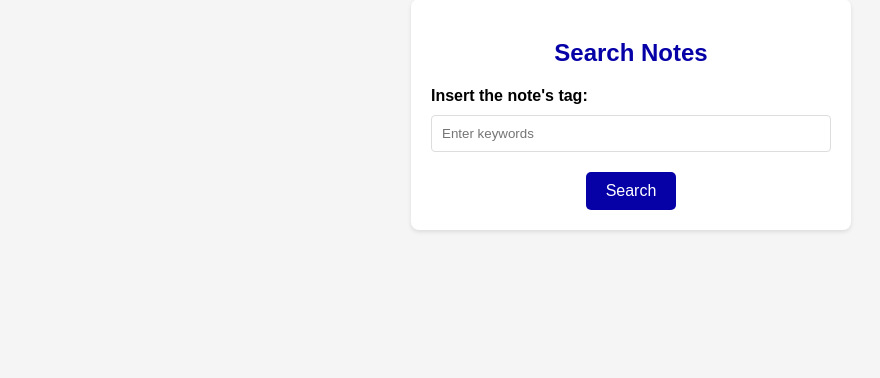
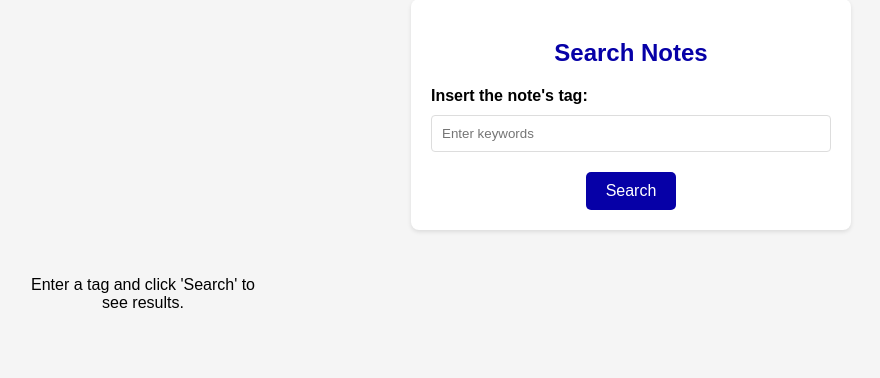
Before and after one commit to LucasDuarte026/Notes_webServerContainerized, a Flask app: page /search in a window 1280 px wide. Shown: the part 113-491 px from the top of the page, without its empty margins (9-889 px from the left). Run offline with Flask 3, Linux system fonts and the light colour scheme; parts of the project's set-up code (start-up, migrations or seed data) failed here and were passed over; some libraries are stand-ins or nearby versions.

Commit message:
search by tag working

```diff
--- a/project/public-notes/web/app/app.py
+++ b/project/public-notes/web/app/app.py
@@ -9,7 +9,7 @@ logging.basicConfig(level=logging.INFO, format='%(asctime)s - %(levelname)s - %(
 
 app = Flask(__name__)
 
-app.config['POSTGRES_HOST'] = 'db'
+app.config['POSTGRES_HOST'] = 'localhost'
 app.config['POSTGRES_PORT'] = '5432'
 app.config['POSTGRES_DB'] = 'pn_database'
 app.config['POSTGRES_USER'] = 'lucas'
@@ -39,12 +39,10 @@ def get_current_tag():
     """
     connect to the database and get the current tag value.
     """
-    current_tag=None
+    current_tag = -1
     conn, cur = None,None
     conn = get_db_connection()
-    if not conn:
-        app.logger.error("Could not get database connection for configuration.")
-        return
+
 
     # Check if table exists before trying to select from it
     cur = conn.cursor()
@@ -58,13 +56,13 @@ def get_current_tag():
 
             highest_tag = cur.fetchone()
 
-            if highest_tag:
-                current_tag = int(highest_tag[0])
-                app.logger.info(f"highest_tag: {current_tag}")
-            else:
-                app.logger.info("problem with tag value.")
+        if highest_tag and highest_tag[0] is not None:
+            current_highest_tag = int(highest_tag[0])
+            app.logger.info(f"Initialized current highest tag to: {current_highest_tag}")
         else:
-            app.logger.warning("Table 'notes' does not exist. Please create it manually if needed.")
+            # This branch should theoretically be covered by COALESCE, but acts as a fallback
+            current_highest_tag = 0 # If no notes, start from 0 or 1
+            app.logger.info(f"No existing notes found. Initializing current highest tag to: {current_highest_tag}")
 
 
         conn.commit() # Commit any potential changes (like table creation)
@@ -85,10 +83,12 @@ def get_current_tag():
 def main_page():
     """Renders the main page for creating notes."""
     return render_template('create_page.html')
+
 @app.route('/search')
 def search_page():
     """Renders the main page for searching notes."""
     return render_template('search_page.html')
+
 @app.route('/notesperuser')
 def user_page():
     """Renders the main page for displaying notes per user."""
@@ -161,9 +161,6 @@ def create_note():
 
     # --- Database Insertion ---
     conn = get_db_connection()
-    if not conn:
-        app.logger.error("Failed to get database connection for note creation.")
-        return jsonify({'error': 'Failed to connect to the database.'}), 500
 
     cursor = None
 
@@ -196,6 +193,66 @@ def create_note():
         if conn:
             conn.close()
 
+@app.route('/remove_notes_by_tag', methods=['DELETE'])
+def remove_note_tag():
+    """
+    Removes notes by a tag.
+    """
+    app.logger.info("Received request to delete a note.")
+    data = request.get_json()
+
+    # Log raw received data for debugging
+    app.logger.info(f"Retrieved tag_from_request: {data} (Type: {type(data)})")
+
+    # --- Data Validation ---
+    if not data:
+        app.logger.warning("No JSON data received.")
+        return jsonify({'error': 'No data provided.'}), 400
+
+    remove_tag = data.get('tag')
+    try:
+        test_nummeric = int(remove_tag)  # Attempt to convert to integer
+    except ValueError:
+        # This block executes if int(data) failed because it wasn't a valid integer string.
+        app.logger.warning(f"Invalid tag format received: '{data}'. Tag must be a whole number.")
+        return jsonify({'error': 'Invalid tag format. Tag must be a whole number.'}), 400
+    except TypeError:
+        # This handles cases where data isn't a string or a number at all (e.g., a list, dict)
+        app.logger.warning(f"Unexpected data type for tag received: '{type(data)}'. Tag must be a number or a string representing a number.")
+        return jsonify({'error': 'Invalid tag type. Tag must be a number or a string representing a number.'}), 400
+
+    # --- Database Insertion ---
+    conn = get_db_connection()
+
+    cursor = None
+
+    try:
+        cursor = conn.cursor()
+        query = "DELETE FROM notes WHERE tag = %s;"
+        cursor.execute(query, (remove_tag))
+        conn.commit()
+        app.logger.info("Note successfully deleted in the database.")
+        return jsonify({'message': 'Note successfully deleted!'}), 201
+
+    except ProgrammingError as e:
+        if conn:
+            conn.rollback()
+        app.logger.error(f"Database programming error during note erasing: {e}")
+        app.logger.exception("Full traceback for database programming error:")
+        return jsonify({'error': f"Database error: {e}"}), 500
+    except Exception as e:
+        if conn:
+            conn.rollback()
+        app.logger.error(f"An unexpected error occurred during note erasing: {e}")
+        app.logger.exception("Full traceback for unexpected error:")
+        return jsonify({'error': f"An unexpected error occurred: {e}"}), 500
+    finally:
+        if cursor:
+            cursor.close()
+        if conn:
+            conn.close()
+
+
 
 @app.route('/get_all_notes', methods=['GET'])
 def get_all_notes():
@@ -205,9 +262,6 @@ def get_all_notes():
     """
     app.logger.info("Received request to fetch all notes.")
     conn = get_db_connection()
-    if not conn:
-        app.logger.error("Failed to get database connection for fetching notes.")
-        return jsonify({'error': 'Failed to connect to the database.'}), 500
 
     cursor = None
     notes = []
@@ -238,6 +292,62 @@ def get_all_notes():
         if conn:
             conn.close()
 
+@app.route('/get_notes_per_tag', methods=['POST'])
+def get_notes_per_tag():
+    """
+    Fetches notes from the database matching a given tag.
+    Returns them as a JSON array.
+    """
+    app.logger.info("Received request to fetch notes by tag for search.")
+    data = request.get_json()
+
+    if not data or 'tag' not in data:
+        app.logger.warning("Tag not provided in request body for search.")
+        return jsonify({'error': 'Tag parameter is required.'}), 400
+    tag_to_search = data.get('tag')
+    try:
+        test_nummeric = int(tag_to_search)  # Attempt to convert to integer
+    except ValueError:
+        # This block executes if int(data) failed because it wasn't a valid integer string.
+        app.logger.warning(f"Invalid tag format received: '{data}'. Tag must be a whole number.")
+        return jsonify({'error': 'Invalid tag format. Tag must be a whole number.'}), 400
+
+    except TypeError:
+        # This handles cases where data isn't a string or a number at all (e.g., a list, dict)
+        app.logger.warning(f"Unexpected data type for tag received: '{type(data)}'. Tag must be a number or a string representing a number.")
+        return jsonify({'error': 'Invalid tag type. Tag must be a number or a string representing a number.'}), 400
+
+    conn = get_db_connection()
+    cursor = None
+    notes = []
+    try:
+        cursor = conn.cursor()
+
+        query = "SELECT tag, title, name, email, text FROM notes WHERE tag = %s ORDER BY tag ASC LIMIT 80;"
+        cursor.execute(query, (tag_to_search,)) # <--- This is where the query is executed
+
+        column_names = [desc[0] for desc in cursor.description]
+
+        for row in cursor.fetchall():
+            note = dict(zip(column_names, row))
+            notes.append(note)
+
+        app.logger.info(f"Fetched {len(notes)} notes for tag '{tag_to_search}' from the database.")
+        return jsonify(notes), 200
+
+    except ProgrammingError as e:
+        app.logger.error(f"Database programming error during notes fetch for tag '{tag_to_search}': {e}")
+        app.logger.exception("Full traceback for database programming error:")
+        return jsonify({'error': f"Database error: {e}"}), 500
+    except Exception as e:
+        app.logger.error(f"An unexpected error occurred during notes fetch for tag '{tag_to_search}': {e}")
+        app.logger.exception("Full traceback for unexpected error:")
+        return jsonify({'error': f"An unexpected error occurred: {e}"}), 500
+    finally:
+        if cursor:
+            cursor.close()
+        if conn:
+            conn.close()
 
 
 if __name__ == '__main__':
--- a/project/public-notes/web/app/templates/search_page.html
+++ b/project/public-notes/web/app/templates/search_page.html
@@ -89,6 +89,67 @@
         .search-container button:hover {
             background-color: #3700b3;
         }
+         /* Notes Display Styles */
+        .notes-display-container {
+            display: grid;
+            /* Responsive grid: max 4 columns, adjusts for smaller screens */
+            grid-template-columns: repeat(auto-fill, minmax(200px, 1fr));
+            gap: 20px;
+            margin-top: 30px;
+            padding: 0 20px;
+            max-width: 1200px; /* Limit overall width of the grid */
+            margin-left: auto;
+            margin-right: auto;
+        }
+
+        .note-card {
+            background-color: #ffffff;
+            border: 1px solid #e0e0e0;
+            border-radius: 8px;
+            padding: 15px;
+            box-shadow: 0 2px 10px rgba(0, 0, 0, 0.08);
+            text-align: left;
+            min-height: 150px; /* Ensure a somewhat square-like appearance */
+            display: flex;
+            flex-direction: column;
+            justify-content: space-between; /* Pushes content and footer apart */
+            transition: transform 0.2s ease-in-out;
+        }
+
+        .note-card:hover {
+            transform: translateY(-5px);
+            box-shadow: 0 4px 15px rgba(0, 0, 0, 0.15);
+        }
+
+        .note-card h3 {
+            margin-top: 0;
+            color: #0600a7;
+            font-size: 1.2em;
+            word-wrap: break-word; /* Prevents long words from overflowing */
+        }
+
+        .note-card p {
+            font-size: 0.9em;
+            color: #555;
+            flex-grow: 1; /* Allows text to take available space */
+            overflow: hidden;
+            text-overflow: ellipsis; /* Add ellipsis for long text */
+            display: -webkit-box;
+            -webkit-line-clamp: 4; /* Limit text to 4 lines */
+            -webkit-box-orient: vertical;
+        }
+
+        .note-card .note-meta {
+            font-size: 0.8em;
+            color: #888;
+            margin-top: 10px;
+            border-top: 1px solid #eee;
+            padding-top: 8px;
+        }
+
+        .note-card .note-meta span {
+            display: block;
+        }
     </style>
 </head>
 <body>
@@ -105,11 +166,63 @@
         <button onclick="performSearch()">Search</button>
     </div>
 
+    <div id="notes-display-container" class="notes-display-container">
+        <p>Enter a tag and click 'Search' to see results.</p>
+    </div>
+
     <script>
         function performSearch() {
-            const searchTerm = document.getElementById('search_term').value;
+            const searchTerm = document.getElementById('search_term').value.trim();
+
+            if (!searchTerm) {
+                alert("Please enter a tag to search for.");
+                return;
+            }
+
             console.log("Searching for:", searchTerm);
 
+            const notesContainer = document.getElementById('notes-display-container');
+            notesContainer.innerHTML = '<p>Loading notes...</p>';
+
+            fetch('/get_notes_per_tag', {
+                method: 'POST',
+                headers: {
+                    'Content-Type': 'application/json',
+                },
+                body: JSON.stringify({ tag: searchTerm })
+            })
+            .then(response => {
+                if (!response.ok) {
+                    return response.json().then(err => { throw new Error(err.error || 'Unknown error'); });
+                }
+                return response.json();
+            })
+            .then(notes => {
+                notesContainer.innerHTML = '';
+                if (notes.length === 0) {
+                    notesContainer.innerHTML = `<p>No notes found for tag "<strong>${searchTerm}</strong>".</p>`;
+                    return;
+                }
+
+                notes.forEach(note => {
+                    const noteCard = document.createElement('div');
+                    noteCard.className = 'note-card';
+                    noteCard.innerHTML = `
+                        <h3>${note.title}</h3>
+                        <p>${note.text}</p>
+                        <div class="note-meta">
+                            <span>By: ${note.name} (${note.email})</span>
+                            <span>Tag: ${note.tag}</span>
+                        </div>
+                    `;
+                    notesContainer.appendChild(noteCard);
+                });
+            })
+            .catch(error => {
+                console.error('Error fetching notes:', error);
+                alert('Error searchiong notes by tag: ' + error.message);
+                notesContainer.innerHTML = `<p style="color: red;">Error loading notes: ${error.message}</p>`;
+            });
         }
     </script>
 </body>
```
Also changed, not shown: project/public-notes/web/app/templates/create_page.html (+38 -12 lines).
